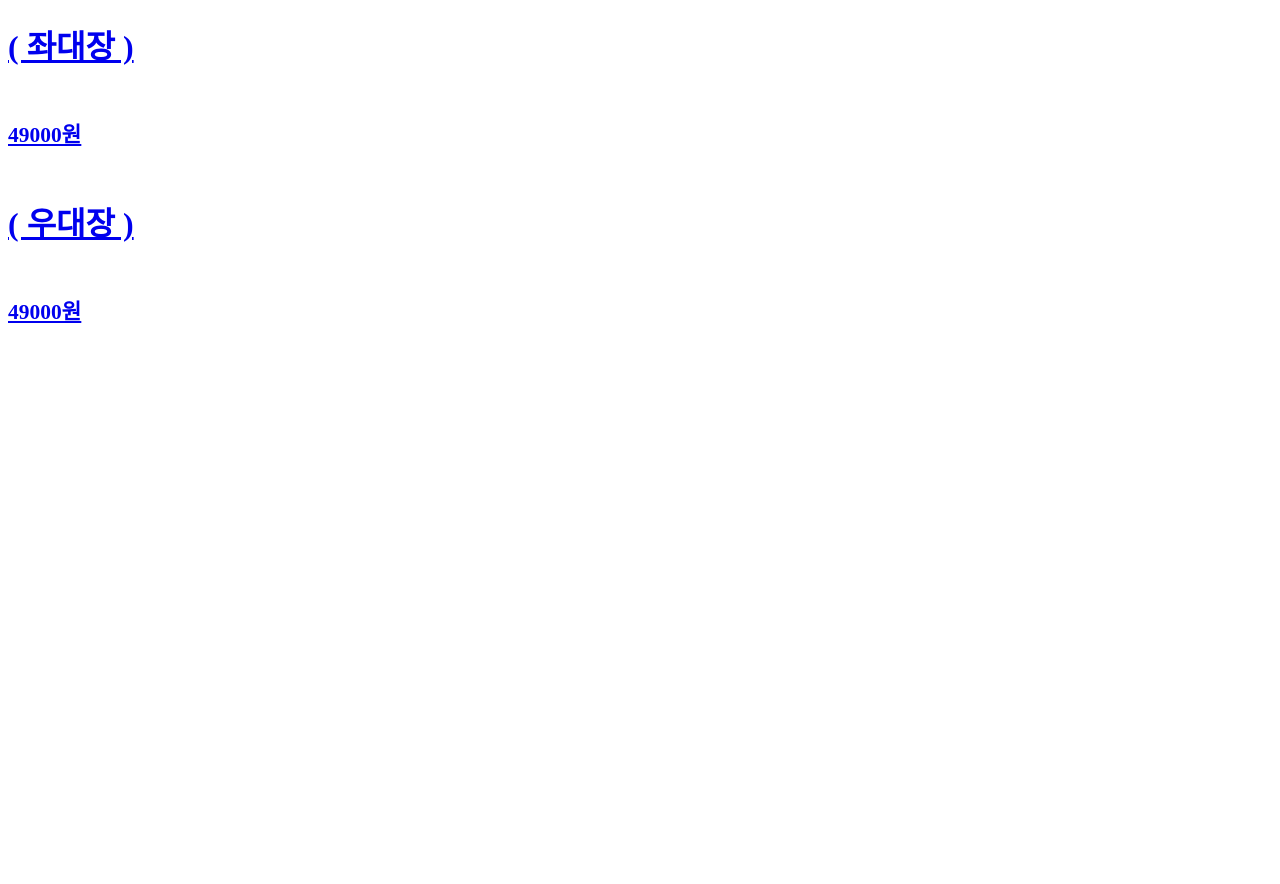
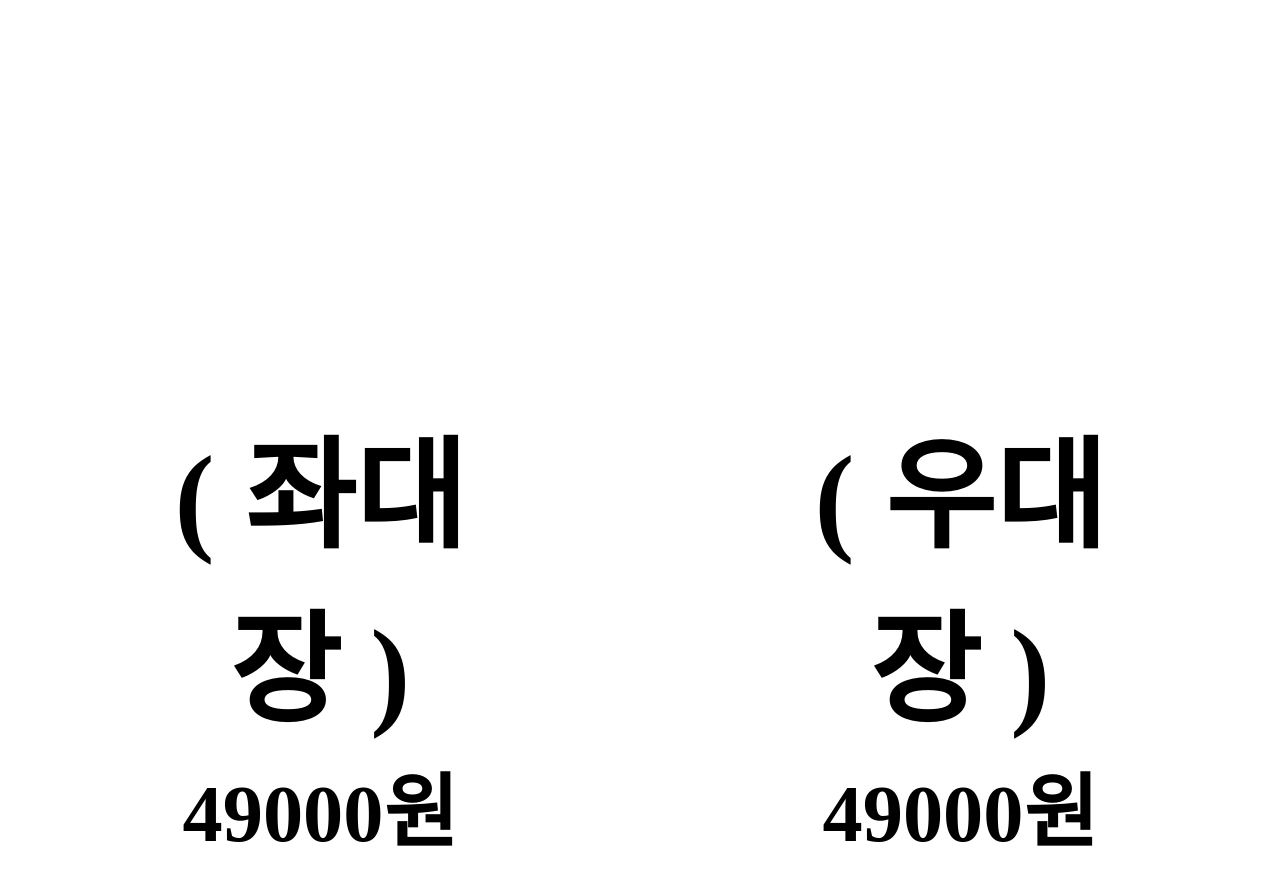
Before and after one commit to qufdlskan/ehdrb-eowkd, a plain HTML site: page index.html in a window 1280 px wide. Before the commit the page ends 800 px from the top, so only its background shows below. Drawn offline with Linux system fonts and the light colour scheme.

Commit message:
Update index.html

```diff
--- a/index.html
+++ b/index.html
@@ -3,7 +3,7 @@
 <head>
     <meta charset="UTF-8">
     <title>경매장</title>
-    <link rel="stylesheet" href="발.css">
+    <link rel="stylesheet" href="대장.css">
 </head>
 <body>
     <div class="arm">
```
